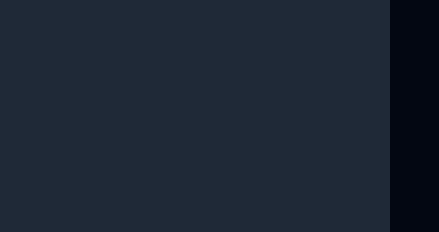
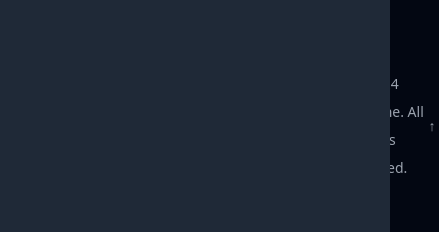
Before and after one commit to notsoocool/codecache, a Next.js app: page /addsnippets in a window 390 px wide. Shown: the part 971-1203 px from the top of the page, 439 px wide, since content can reach past the window. Before the commit the page ends 1125 px from the top, so only its background shows below. Built offline with nearby package versions, Linux system fonts and the light colour scheme; no server answers; the database is empty.

Commit message:
feat: Added footer (#145)
* Added footer

* Changes in footer

* minor tweeks

---------

Co-authored-by: Yajush Vyas <dryashhoney@gmail.com>

```diff
--- a/components/global/footer.tsx
+++ b/components/global/footer.tsx
@@ -1,3 +1,4 @@
+"use client";
 import Link from "next/link";
 import { Button } from "../ui/button";
 import { Github } from "lucide-react";
@@ -6,6 +7,42 @@ export const Footer = () => {
   return (
     <footer className="w-full border-t bg-background">
       <div className="py-8 px-10">
+        <div className="flex justify-between sm:flex-row sm:items-center">
+          <div className="space-y-4">
+            <p className="font-semibold text-muted-foreground">Quick Links</p>
+            <div className="flex text-sm space-x-4 justify-center sm:justify-start text-muted-foreground">
+              <Link href="/" className="hover:underline ">
+                Home
+              </Link>
+              <Link href="/snippets" className="hover:underline">
+                Snippets
+              </Link>
+              <Link href="/addsnippets" className="hover:underline">
+                Add Snippets
+              </Link>
+              <Link href="/contributor" className="hover:underline">
+                Contributors
+              </Link>
+            </div>
+          </div>
+
+          <div className="mt-10 flex justify-between items-center">
+            <p className="text-center text-sm leading-loose text-muted-foreground">
+              © {new Date().getFullYear()} CodeCache. All Rights Reserved.
+            </p>
+
+            <Button
+              variant="ghost"
+              size="icon"
+              className=" text-muted-foreground hover:text-white transition duration-300"
+              onClick={() => window.scrollTo({ top: 0, behavior: "smooth" })}
+            >
+              <span className="sr-only">Back to Top</span>↑
+            </Button>
+          </div>
+        </div>
+      </div>
+      <div className="py-2 px-10 border-t">
         <div className="flex flex-col justify-between sm:flex-row sm:items-center">
           <p className="text-center text-sm leading-loose text-muted-foreground sm:text-left">
             Join us in building CodeCache with{" "}
```
Also changed, not shown: package.json (line endings or trailing spaces). Lines whose indentation alone changed are shown as unchanged.
